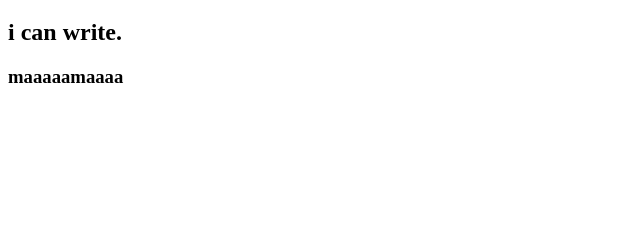
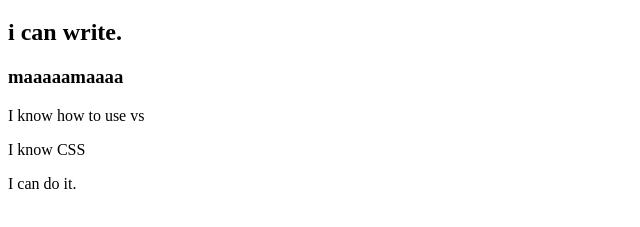
Before and after one commit to fatemakhatun7/my-second-repog, a plain HTML site: page index.html in a window 1280 px wide. Shown: the part 61-288 px from the top of the page, without its empty margins (0-640 px from the left). Drawn offline with Linux system fonts and the light colour scheme.

Commit message:
added paragraph

```diff
--- a/index.html
+++ b/index.html
@@ -10,5 +10,8 @@
     <h1>I can push to github.</h1>
     <h2>i can write.</h2>
     <h3>maaaaamaaaa</h3>
+    <p>I know how to use vs</p>
+    <p>I know CSS</p>
+    <p>I can do it.</p>
 </body>
 </html>
```
